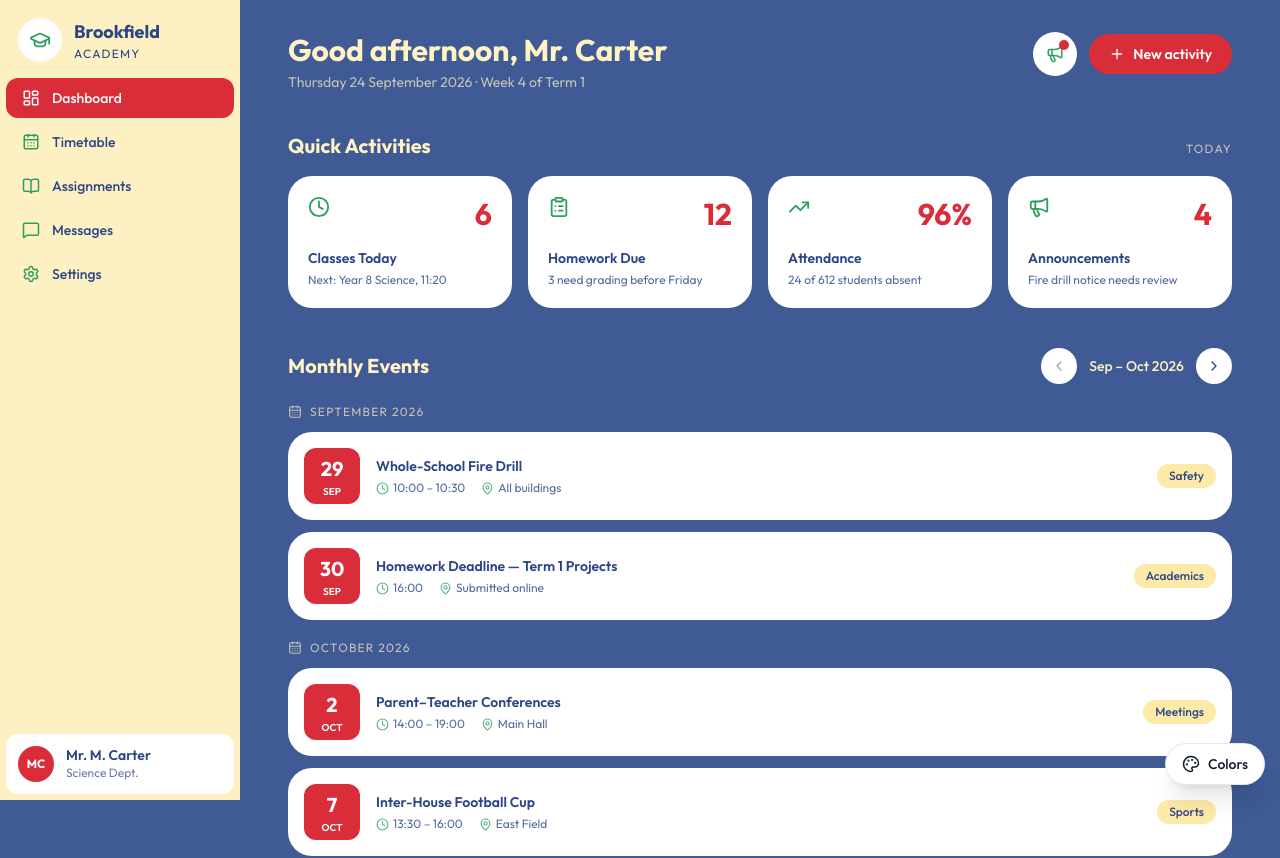
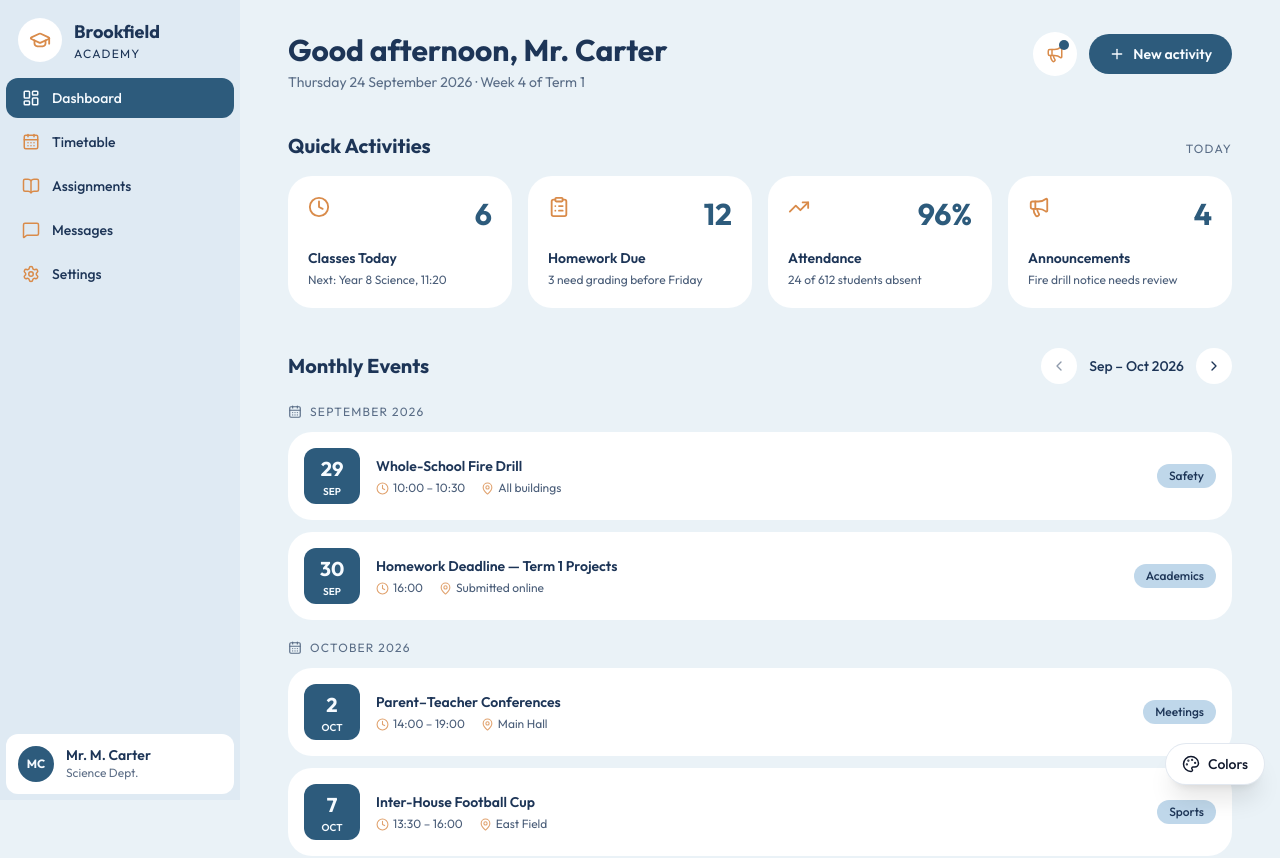
Before and after one commit to Raven-sudo-apt/colour-scheming, a React (Vite) app: page / in a window 1280 px wide. Shown: the top 858 px of the page. Built offline with nearby package versions, Linux system fonts and the light colour scheme.

Commit message:
changed palettes

```diff
--- a/src/globalStyle.css
+++ b/src/globalStyle.css
@@ -18,51 +18,51 @@
 @theme {
   --font-sans: "Outfit", system-ui, sans-serif;
 
-  --color-background: #3f5a94;
-  --color-sidebar: #fdf1c4;
+  --color-background: #eaf2f7;
+  --color-sidebar: #dfeaf3;
   --color-surface: #ffffff;
-  --color-primary: #d92d3a;
-  --color-on-primary: #ffffff;
-  --color-secondary: #fdeaa8;
-  --color-accent: #2f9e5f;
-  --color-text: #2b4585;
-  --color-on-background: #fff3c4;
+  --color-primary: #2d5b7c;
+  --color-on-primary: #f6fbff;
+  --color-secondary: #bfd7ea;
+  --color-accent: #d98b4a;
+  --color-text: #1d3557;
+  --color-on-background: #1d3557;
 }
 
 [data-theme="ocean"] {
-  --color-background: #0e4a5c;
-  --color-sidebar: #e0f4f7;
+  --color-background: #eafaf9;
+  --color-sidebar: #d2f1ee;
   --color-surface: #ffffff;
-  --color-primary: #f97316;
-  --color-on-primary: #ffffff;
-  --color-secondary: #bff0f5;
-  --color-accent: #0d9488;
-  --color-text: #0b3a4a;
-  --color-on-background: #e6fbff;
+  --color-primary: #0f4c5c;
+  --color-on-primary: #f4ffff;
+  --color-secondary: #a5ddd8;
+  --color-accent: #f29f5b;
+  --color-text: #123a45;
+  --color-on-background: #123a45;
 }
 
 [data-theme="forest"] {
-  --color-background: #1f4d36;
-  --color-sidebar: #eef5dc;
-  --color-surface: #fbfff5;
-  --color-primary: #c2410c;
-  --color-on-primary: #ffffff;
-  --color-secondary: #dcecb0;
-  --color-accent: #3f8f4a;
-  --color-text: #1d3a2a;
-  --color-on-background: #f1f9dd;
+  --color-background: #edf5eb;
+  --color-sidebar: #dfead9;
+  --color-surface: #ffffff;
+  --color-primary: #2d5d4e;
+  --color-on-primary: #f6fff9;
+  --color-secondary: #c0d7bd;
+  --color-accent: #b5723d;
+  --color-text: #1d352d;
+  --color-on-background: #1d352d;
 }
 
 [data-theme="grape"] {
-  --color-background: #4c2a7a;
-  --color-sidebar: #f3e8ff;
+  --color-background: #f3edf9;
+  --color-sidebar: #e5d9f4;
   --color-surface: #ffffff;
-  --color-primary: #e11d74;
-  --color-on-primary: #ffffff;
-  --color-secondary: #f5d9ff;
-  --color-accent: #7c3aed;
-  --color-text: #3b1a66;
-  --color-on-background: #fbeeff;
+  --color-primary: #5a3d7a;
+  --color-on-primary: #fff8ff;
+  --color-secondary: #d3b9ed;
+  --color-accent: #c97b4c;
+  --color-text: #2f1d46;
+  --color-on-background: #2f1d46;
 }
 
 body {
```
